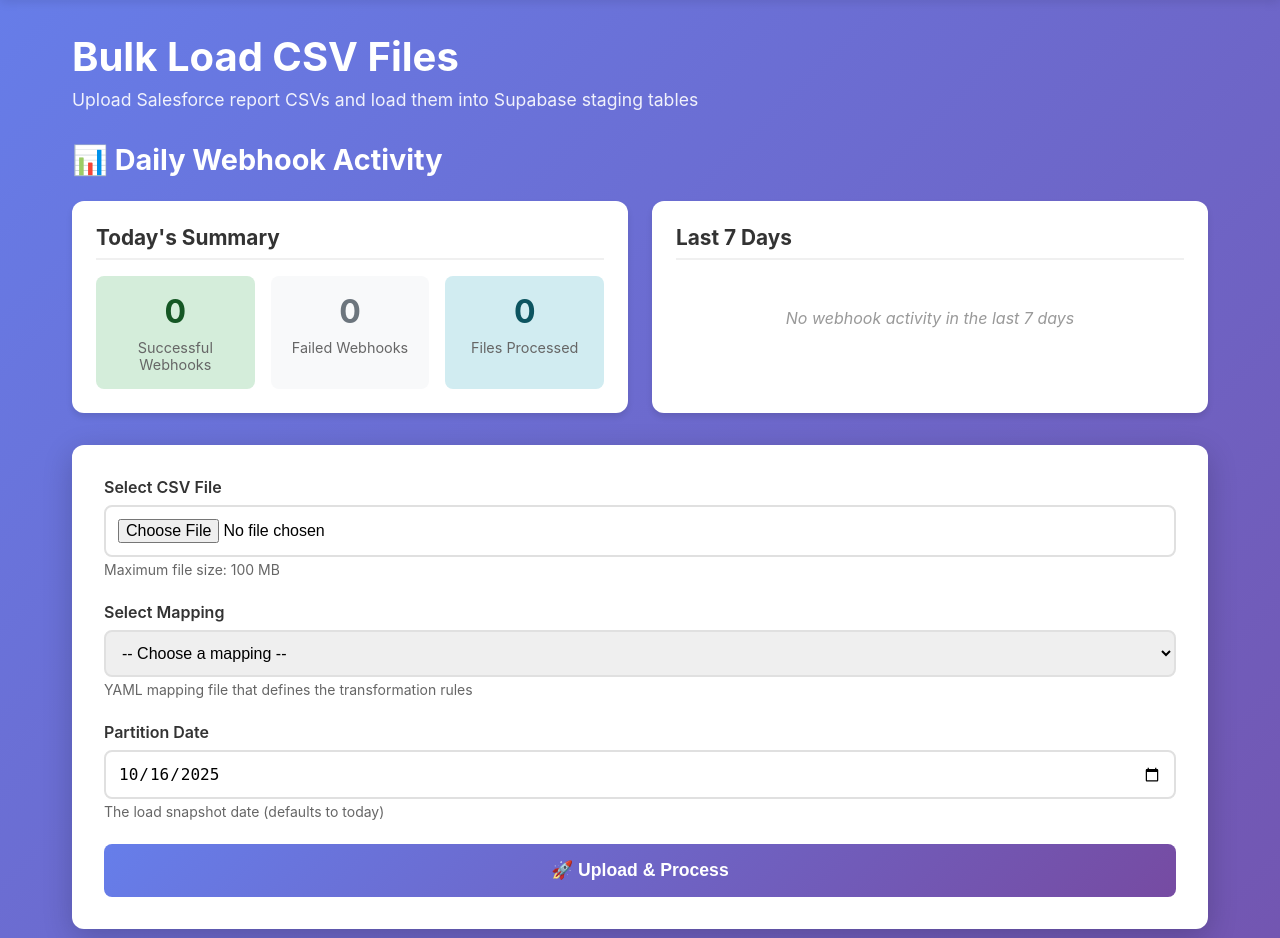
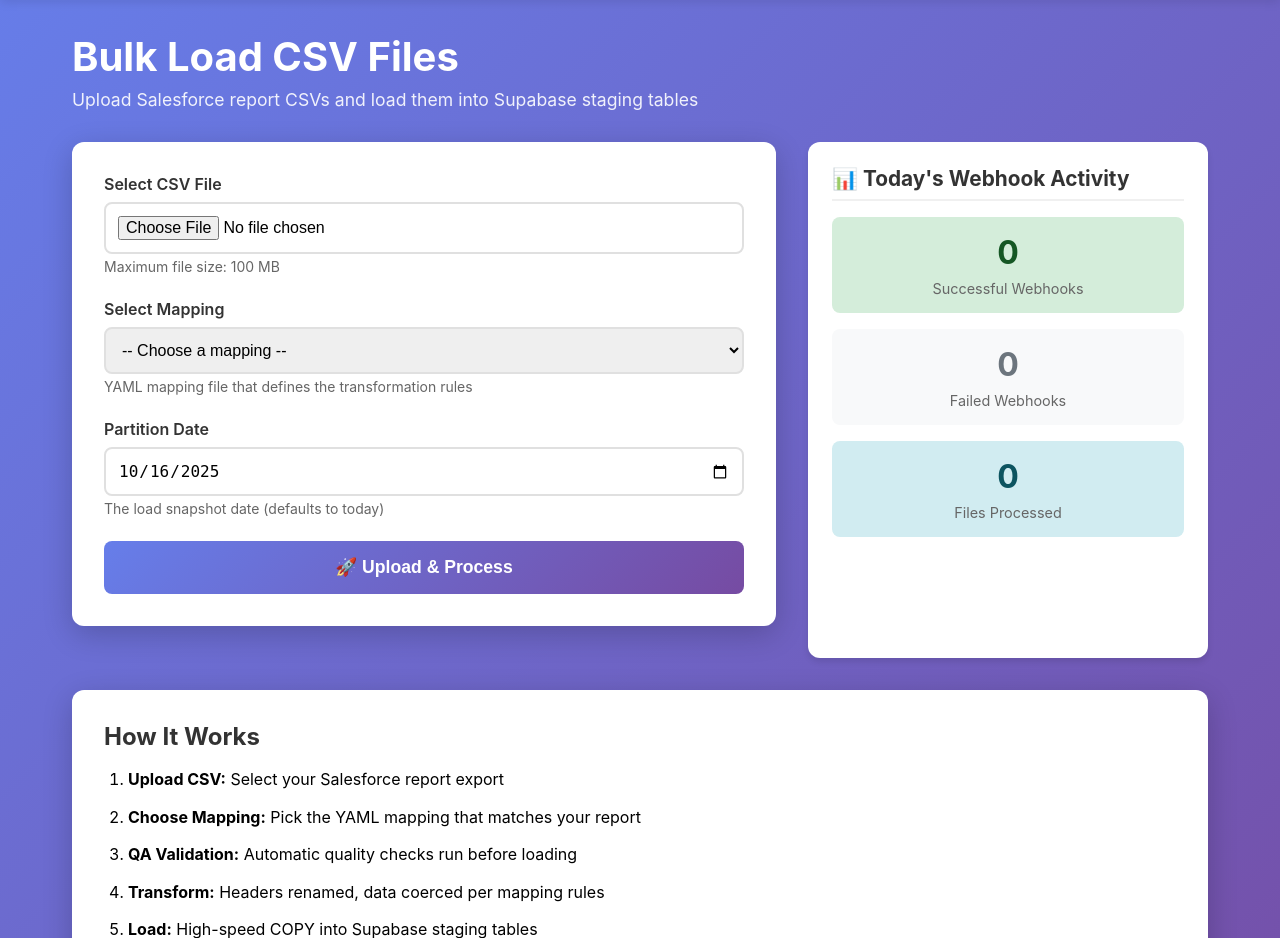
Before and after one commit to dojha-medpro/sf_to_supabase, a Flask app: page / in a window 1280 px wide. Shown: the part 61-999 px from the top of the page. Run offline with Flask 3, Linux system fonts and the light colour scheme; some libraries are stand-ins or nearby versions.

Commit message:
Rearrange dashboard to show summary stats to the right of upload form
Refactor `index.html` to implement a two-column layout using CSS Grid, placing the bulk upload form in the left column and the daily webhook summary statistics in the right column. This change also removes the "Recent Failures" section from the dashboard.

Replit-Commit-Author: Agent
Replit-Commit-Session-Id: e5fa982f-40bd-4835-82e9-0511078af15d
Replit-Commit-Checkpoint-Type: full_checkpoint
Replit-Commit-Screenshot-Url: https://storage.googleapis.com/screenshot-production-us-central1/804aaf88-3581-4efc-b552-0f6d476be423/e5fa982f-40bd-4835-82e9-0511078af15d/AFsAhtQ

```diff
--- a/static/css/style.css
+++ b/static/css/style.css
@@ -379,6 +379,20 @@ details pre {
     cursor: not-allowed;
 }
 
+/* Two Column Layout */
+.two-column-layout {
+    display: grid;
+    grid-template-columns: 1fr 400px;
+    gap: 2rem;
+    margin-bottom: 2rem;
+}
+
+@media (max-width: 968px) {
+    .two-column-layout {
+        grid-template-columns: 1fr;
+    }
+}
+
 /* Dashboard Styles */
 .dashboard-section {
     margin-bottom: 2rem;
@@ -395,6 +409,13 @@ details pre {
     grid-template-columns: repeat(auto-fit, minmax(350px, 1fr));
     gap: 1.5rem;
     margin-bottom: 1.5rem;
+}
+
+.stats-grid-vertical {
+    display: flex;
+    flex-direction: column;
+    gap: 1rem;
+    margin-top: 1rem;
 }
 
 .dashboard-card {
--- a/templates/index.html
+++ b/templates/index.html
@@ -7,84 +7,10 @@
     <h1>Bulk Load CSV Files</h1>
     <p class="subtitle">Upload Salesforce report CSVs and load them into Supabase staging tables</p>
 
-    <!-- Webhook Dashboard -->
-    <div class="dashboard-section">
-        <h2>📊 Daily Webhook Activity</h2>
-
-        <div class="dashboard-cards">
-            <!-- Today's Summary -->
-            <div class="dashboard-card">
-                <h3>Today's Summary</h3>
-                <div class="stats-grid">
-                    <div class="stat-item success">
-                        <div class="stat-value">{{ webhook_stats.today.success }}</div>
-                        <div class="stat-label">Successful Webhooks</div>
-                    </div>
-                    <div class="stat-item {% if webhook_stats.today.failed > 0 %}danger{% else %}muted{% endif %}">
-                        <div class="stat-value">{{ webhook_stats.today.failed }}</div>
-                        <div class="stat-label">Failed Webhooks</div>
-                    </div>
-                    <div class="stat-item info">
-                        <div class="stat-value">{{ webhook_stats.today.total_files }}</div>
-                        <div class="stat-label">Files Processed</div>
-                    </div>
-                </div>
-            </div>
-
-            <!-- Last 7 Days Trend -->
-            <div class="dashboard-card">
-                <h3>Last 7 Days</h3>
-                {% if webhook_stats.last_7_days %}
-                <div class="trend-table">
-                    <table>
-                        <thead>
-                            <tr>
-                                <th>Date</th>
-                                <th>Success</th>
-                                <th>Failed</th>
-                                <th>Files</th>
-                            </tr>
-                        </thead>
-                        <tbody>
-                            {% for day in webhook_stats.last_7_days %}
-                            <tr>
-                                <td>{{ day.date }}</td>
-                                <td class="success-text">{{ day.success }}</td>
-                                <td class="{% if day.failed > 0 %}danger-text{% else %}muted-text{% endif %}">{{ day.failed }}</td>
-                                <td>{{ day.total_files }}</td>
-                            </tr>
-                            {% endfor %}
-                        </tbody>
-                    </table>
-                </div>
-                {% else %}
-                <p class="no-data">No webhook activity in the last 7 days</p>
-                {% endif %}
-            </div>
-        </div>
-
-        <!-- Recent Failures -->
-        {% if webhook_stats.recent_failures %}
-        <div class="dashboard-card alert-card">
-            <h3>⚠️ Recent Failures</h3>
-            <div class="failures-list">
-                {% for failure in webhook_stats.recent_failures %}
-                <div class="failure-item">
-                    <div class="failure-time">{{ failure.time }}</div>
-                    <div class="failure-subject">{{ failure.subject }}</div>
-                    <div class="failure-from">From: {{ failure.from }}</div>
-                    {% if failure.error %}
-                    <div class="failure-error">{{ failure.error[:100] }}...</div>
-                    {% endif %}
-                </div>
-                {% endfor %}
-            </div>
-            <a href="{{ url_for('webhook_activity') }}" class="btn-link">View All Webhook Activity →</a>
-        </div>
-        {% endif %}
-    </div>
-
-    <div class="upload-card">
+    <!-- Two Column Layout -->
+    <div class="two-column-layout">
+        <!-- Left Column: Upload Form -->
+        <div class="upload-card">
         <form method="POST" action="/upload" enctype="multipart/form-data">
             <div class="form-group">
                 <label for="csv_file">Select CSV File</label>
@@ -126,6 +52,26 @@
                 </div>
             </div>
         </form>
+        </div>
+
+        <!-- Right Column: Today's Webhook Summary -->
+        <div class="dashboard-card">
+            <h3>📊 Today's Webhook Activity</h3>
+            <div class="stats-grid-vertical">
+                <div class="stat-item success">
+                    <div class="stat-value">{{ webhook_stats.today.success }}</div>
+                    <div class="stat-label">Successful Webhooks</div>
+                </div>
+                <div class="stat-item {% if webhook_stats.today.failed > 0 %}danger{% else %}muted{% endif %}">
+                    <div class="stat-value">{{ webhook_stats.today.failed }}</div>
+                    <div class="stat-label">Failed Webhooks</div>
+                </div>
+                <div class="stat-item info">
+                    <div class="stat-value">{{ webhook_stats.today.total_files }}</div>
+                    <div class="stat-label">Files Processed</div>
+                </div>
+            </div>
+        </div>
     </div>
 
     <div class="info-section">
```
